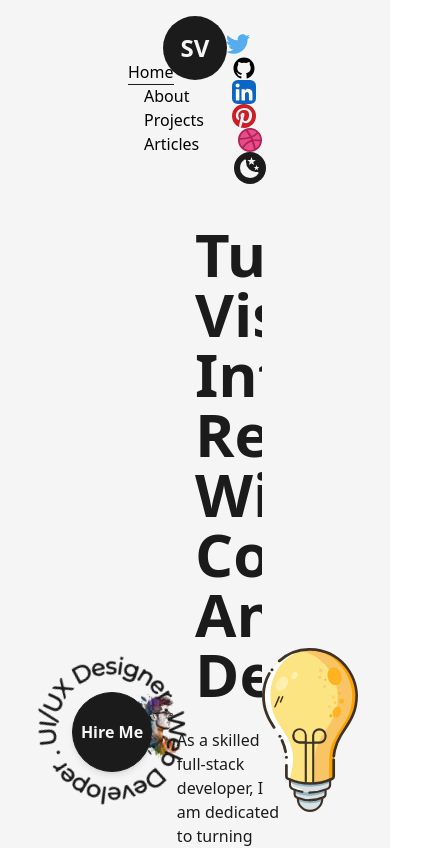
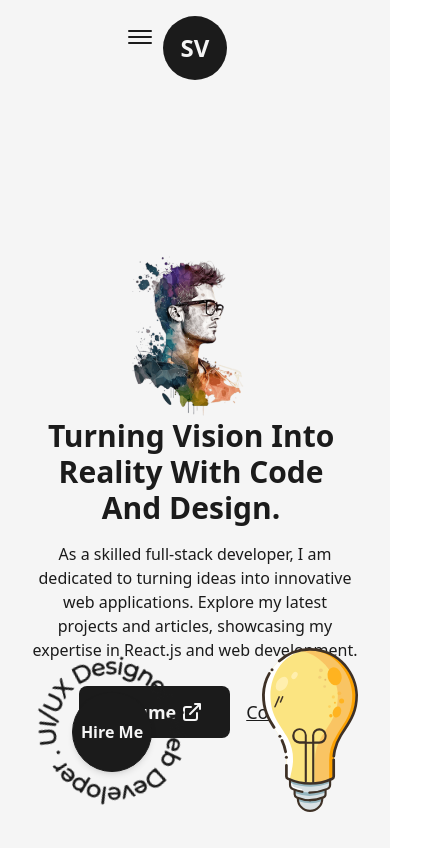
Before and after one commit to LanaVol/portfolio, a Next.js app: page / in a window 390 px wide. Shown: the top 848 px of the page, 443 px wide, since content can reach past the window. Built offline with nearby package versions, Linux system fonts and the light colour scheme.

Commit message:
update with responsive

```diff
--- a/src/components/AnimatedText.js
+++ b/src/components/AnimatedText.js
@@ -30,7 +30,7 @@
 
 const AnimatedText = ({ text, className = "" }) => {
   return (
-    <div className="w-full mx-auto py-2 flex items-center justify-center text-center overflow-hidden ">
+    <div className="w-full mx-auto py-2 flex items-center justify-center text-center overflow-hidden sm:py-0">
       <motion.h1
         className={`inline-block w-full text-dark font-bold capitalize text-8xl dark:text-light ${className}`}
         variants={quote}
--- a/src/components/Layout.js
+++ b/src/components/Layout.js
@@ -3,7 +3,7 @@
 const Layout = ({ children, className = "" }) => {
   return (
     <div
-      className={`w-full h-full inline-block z-0 bg-light p-32 dark:bg-dark ${className}`}
+      className={`w-full h-full inline-block z-0 bg-light p-32 dark:bg-dark xl:p-24 lg:p-16 md:12 sm:p-8 ${className}`}
     >
       {children}
     </div>
--- a/src/components/NavBar.js
+++ b/src/components/NavBar.js
@@ -1,5 +1,5 @@
 import Link from "next/link";
-import React from "react";
+import React, { useState } from "react";
 import Logo from "./Logo";
 import { useRouter } from "next/router";
 import {
@@ -31,10 +31,64 @@
   );
 };
 
+const CustomMobileLink = ({ href, title, className = "", toggle }) => {
+  const router = useRouter();
+
+  const handleClick = () => {
+    toggle();
+    router.push(href);
+  };
+
+  return (
+    <button
+      href={href}
+      className={`${className} relative group text-light dark:text-dark my-2`}
+      onClick={handleClick}
+    >
+      {title}
+      <span
+        className={`h-[1px] inline-block bg-light absolute left-0 -bottom-0.5 group-hover:w-full transition-[width] ease duration-300 dark:bg-dark ${
+          router.asPath === href ? "w-full" : "w-0"
+        } dark:bg-dark`}
+      >
+        &nbsp;
+      </span>
+    </button>
+  );
+};
+
 const NavBar = () => {
   const [mode, setMode] = useThemeSwitcher();
+  const [isOpen, setIsOpen] = useState(false);
+
+  const handleClick = () => {
+    setIsOpen(!isOpen);
+  };
+
   return (
-    <header className="w-full px-32 py-8 font-medium flex items-center justify-between dark:text-light">
+    <header className="w-full px-32 py-8 font-medium flex items-center justify-between dark:text-light relative">
+      <button
+        className="flex-col justify-center items-center hidden lg:flex"
+        onClick={handleClick}
+      >
+        <span
+          className={`bg-dark dark:bg-light block transition-all duration-300 ease-out h-0.5 w-6 rounded-sm  ${
+            isOpen ? "rotate-45 translate-y-1" : "-translate-y-0.5"
+          }`}
+        ></span>
+        <span
+          className={`bg-dark dark:bg-light block transition-all duration-300 ease-out h-0.5 w-6 rounded-sm my-0.5 ${
+            isOpen ? "opacity-0" : "opacity-100"
+          }`}
+        ></span>
+        <span
+          className={`bg-dark dark:bg-light block transition-all duration-300 ease-out h-0.5 w-6 rounded-sm  ${
+            isOpen ? "-rotate-45 -translate-y-1" : "translate-y-0.5"
+          }`}
+        ></span>
+      </button>
+
+      <div className="w-full flex justify-between items-center lg:hidden">
         <nav>
           <CustomLink href="/" title="Home" className="mr-4" />
           <CustomLink href="/about" title="About" className="mx-4" />
@@ -102,6 +156,103 @@
             )}
           </button>
         </nav>
+      </div>
+
+      {isOpen ? (
+        <motion.div
+          initial={{ scale: 0, opacity: 0, x: "-50%", y: "-50%" }}
+          animate={{ scale: 1, opacity: 1 }}
+          className="min-w-[70vw] flex flex-col justify-between z-30 items-center fixed top-1/2 left-1/2 -translate-x-1/2 -translate-y-1/2 bg-dark/90 dark:bg-light/75 rounded-lg backdrop-blur-md py-32"
+        >
+          <nav className="flex items-center flex-col justify-center">
+            <CustomMobileLink
+              href="/"
+              title="Home"
+              className=""
+              toggle={handleClick}
+            />
+            <CustomMobileLink
+              href="/about"
+              title="About"
+              className=""
+              toggle={handleClick}
+            />
+            <CustomMobileLink
+              href="/projects"
+              title="Projects"
+              className=""
+              toggle={handleClick}
+            />
+            <CustomMobileLink
+              href="/articles"
+              title="Articles"
+              className=""
+              toggle={handleClick}
+            />
+          </nav>
+
+          <nav className="flex items-center justify-center flex-wrap mt-2">
+            <motion.a
+              href="https://twitter.com"
+              target={"_blank"}
+              whileHover={{ y: -2 }}
+              whileTap={{ scale: 0.9 }}
+              className="w-6 mr-3 sm:mx-1"
+            >
+              <TwitterIcon />
+            </motion.a>
+            <motion.a
+              href="https://github.com"
+              target={"_blank"}
+              whileHover={{ y: -2 }}
+              whileTap={{ scale: 0.9 }}
+              className="w-6 mx-3 bg-light rounded-full dark:bg-dark sm:mx-1"
+            >
+              <GithubIcon />
+            </motion.a>
+            <motion.a
+              href="https://twitter.com"
+              target={"_blank"}
+              whileHover={{ y: -2 }}
+              whileTap={{ scale: 0.9 }}
+              className="w-6 mx-3 sm:mx-1"
+            >
+              <LinkedInIcon />
+            </motion.a>
+            <motion.a
+              href="https://twitter.com"
+              target={"_blank"}
+              whileHover={{ y: -2 }}
+              whileTap={{ scale: 0.9 }}
+              className="w-6 mx-3 bg-light rounded-full sm:mx-1"
+            >
+              <PinterestIcon />
+            </motion.a>
+            <motion.a
+              href="https://twitter.com"
+              target={"_blank"}
+              whileHover={{ y: -2 }}
+              whileTap={{ scale: 0.9 }}
+              className="w-6 ml-3 sm:mx-1"
+            >
+              <DribbbleIcon />
+            </motion.a>
+
+            <button
+              onClick={() => setMode(mode === "light" ? "dark" : "light")}
+              className={`ml-3 flex items-center justify-center rounded-full p-1 ${
+                mode === "light" ? "bg-dark text-light" : "bg-light text-dark"
+              }`}
+            >
+              {mode === "dark" ? (
+                <SunIcon className="fill-dark" />
+              ) : (
+                <MoonIcon className="fill-dark" />
+              )}
+            </button>
+          </nav>
+        </motion.div>
+      ) : null}
 
       <div className="absolute left-[50%] top-2 translate-x-[-50%]">
         <Logo />
--- a/src/pages/index.js
+++ b/src/pages/index.js
@@ -16,21 +16,21 @@
         <meta name="description" content="Generated by create next app" />
       </Head>
       <main className="flex items-center text-dark w-full min-h-screen dark:text-light">
-        <Layout className="pt-0">
-          <div className="flex items-center justify-between w-full">
+        <Layout className="pt-0 md:pt-16 sm:pt-8">
+          <div className="flex items-center justify-between w-full lg:flex-col">
             <div className="w-1/2">
               <Image
                 src={profilePic}
                 alt="SV"
-                className="w-full h-auto"
+                className="w-full h-auto lg:hidden md:inline-block md:w-full"
                 priority
                 sizes="(max-width: 768px) 100vw, (max-width: 1200px) 50vw, 50vw"
               />
             </div>
-            <div className="w-1/2 flex flex-col items-center self-center">
+            <div className="w-1/2 flex flex-col items-center self-center lg:w-full lg:text-center">
               <AnimatedText
                 text="Turning Vision Into Reality With Code And Design."
-                className="!text-6xl !text-left"
+                className="!text-6xl !text-left xl:!text-5xl lg:!text-center lg:!text-6xl md:!text-5xl sm:!text-3xl"
               />
               <p className="my-4 text-base font-medium">
                 As a skilled full-stack developer, I am dedicated to turning
@@ -38,7 +38,7 @@
                 projects and articles, showcasing my expertise in React.js and
                 web development.
               </p>
-              <div className="flex items-center self-start mt-2">
+              <div className="flex items-center self-start mt-2 lg:self-center">
                 <Link
                   href="/dummy.pdf"
                   target={"_blank"}
```
Lines whose indentation alone changed are shown as unchanged.
